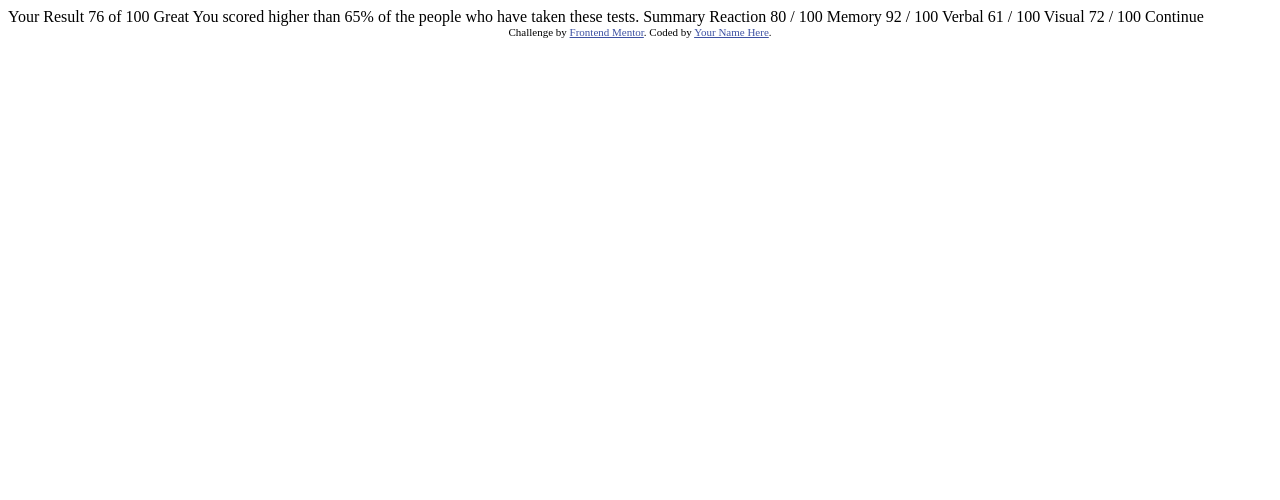
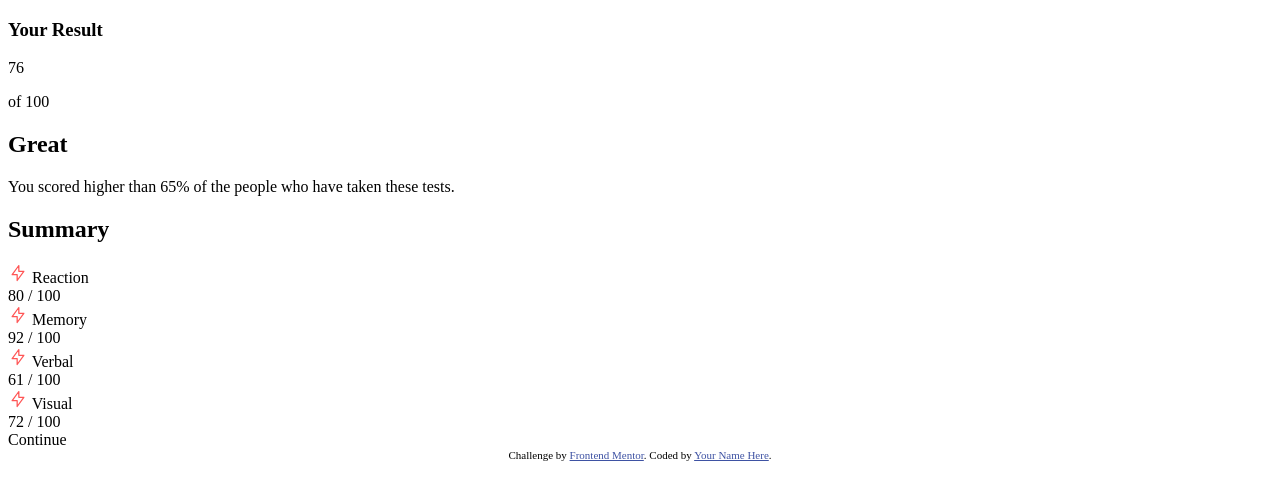
Before and after one commit to rclardy/FrontendMentor, a plain HTML site: page results-summary-component-main/index.html in a window 1280 px wide. Drawn offline with Linux system fonts and the light colour scheme.

Commit message:
html structure

```diff
--- a/results-summary-component-main/index.html
+++ b/results-summary-component-main/index.html
@@ -1,47 +1,95 @@
 <!DOCTYPE html>
 <html lang="en">
   <head>
-  <meta charset="UTF-8">
-  <meta name="viewport" content="width=device-width, initial-scale=1.0"> <!-- displays site properly based on user's device -->
+    <meta charset="UTF-8" />
+    <meta name="viewport" content="width=device-width, initial-scale=1.0" />
+    <!-- displays site properly based on user's device -->
 
-  <link rel="icon" type="image/png" sizes="32x32" href="./assets/images/favicon-32x32.png">
+    <link
+      rel="icon"
+      type="image/png"
+      sizes="32x32"
+      href="./assets/images/favicon-32x32.png"
+    />
 
     <title>Frontend Mentor | Results summary component</title>
 
     <!-- Feel free to remove these styles or customise in your own stylesheet 👍 -->
     <style>
-    .attribution { font-size: 11px; text-align: center; }
-    .attribution a { color: hsl(228, 45%, 44%); }
+      .attribution {
+        font-size: 11px;
+        text-align: center;
+      }
+      .attribution a {
+        color: hsl(228, 45%, 44%);
+      }
     </style>
   </head>
   <body>
-
-  Your Result
-  76
-  of 100
-
-  Great
+    <section class="main-content">
+      <section class="card1">
+        <h3>Your Result</h3>
+        <div class="results">
+          <p class="results-top-num">76</p>
+          <p class="results-bottom-num">of 100</p>
+        </div>
+        <div class="results-info">
+          <h2>Great</h2>
+          <p>
             You scored higher than 65% of the people who have taken these tests.
-
-  Summary
-
-  Reaction
-  80 / 100
-
-  Memory
-  92 / 100
-
-  Verbal
-  61 / 100
-
-  Visual
-  72 / 100
+          </p>
+        </div>
+      </section>
+      <section class="card2">
+        <h2>Summary</h2>
+        <div class="results-details">
+          <div class="reaction">
+            <div class="frist">
+              <img src="./assets/images/icon-reaction.svg" alt="" />
+              <span>Reaction</span>
+            </div>
+            <div class="second">
+              <span>80 / 100</span>
+            </div>
+          </div>
+          <div class="memory">
+            <div class="frist">
+              <img src="./assets/images/icon-reaction.svg" alt="" />
+              <span>Memory</span>
+            </div>
+            <div class="second">
+              <span>92 / 100</span>
+            </div>
+          </div>
+          <div class="verbal">
+            <div class="frist">
+              <img src="./assets/images/icon-reaction.svg" alt="" />
+              <span>Verbal</span>
+            </div>
+            <div class="second">
+              <span>61 / 100</span>
+            </div>
+          </div>
+          <div class="visual">
+            <div class="frist">
+              <img src="./assets/images/icon-reaction.svg" alt="" />
+              <span>Visual</span>
+            </div>
+            <div class="second">
+              <span>72 / 100</span>
+            </div>
+          </div>
+        </div>
+      </section>
 
       Continue
 
       <div class="attribution">
-    Challenge by <a href="https://www.frontendmentor.io?ref=challenge" target="_blank">Frontend Mentor</a>.
-    Coded by <a href="#">Your Name Here</a>.
+        Challenge by
+        <a href="https://www.frontendmentor.io?ref=challenge" target="_blank"
+          >Frontend Mentor</a
+        >. Coded by <a href="#">Your Name Here</a>.
       </div>
+    </section>
   </body>
 </html>
```
Lines whose indentation alone changed are shown as unchanged.
